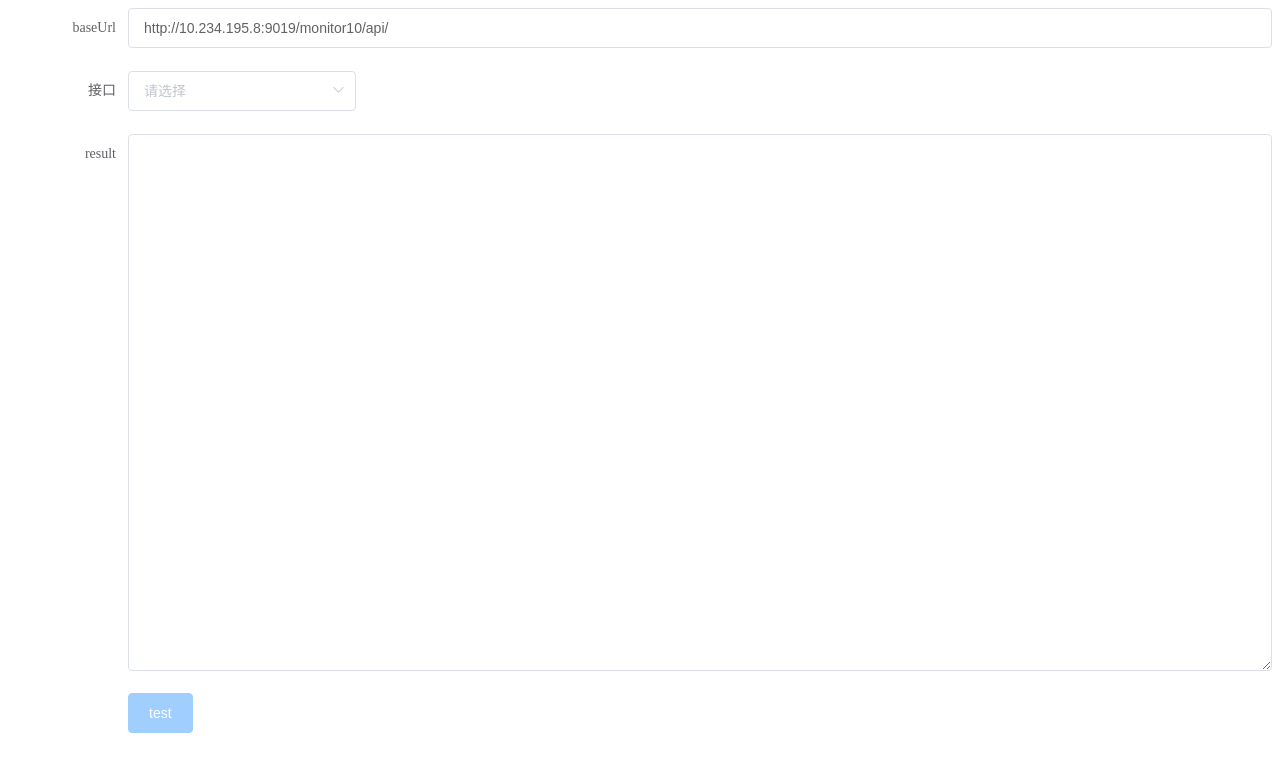
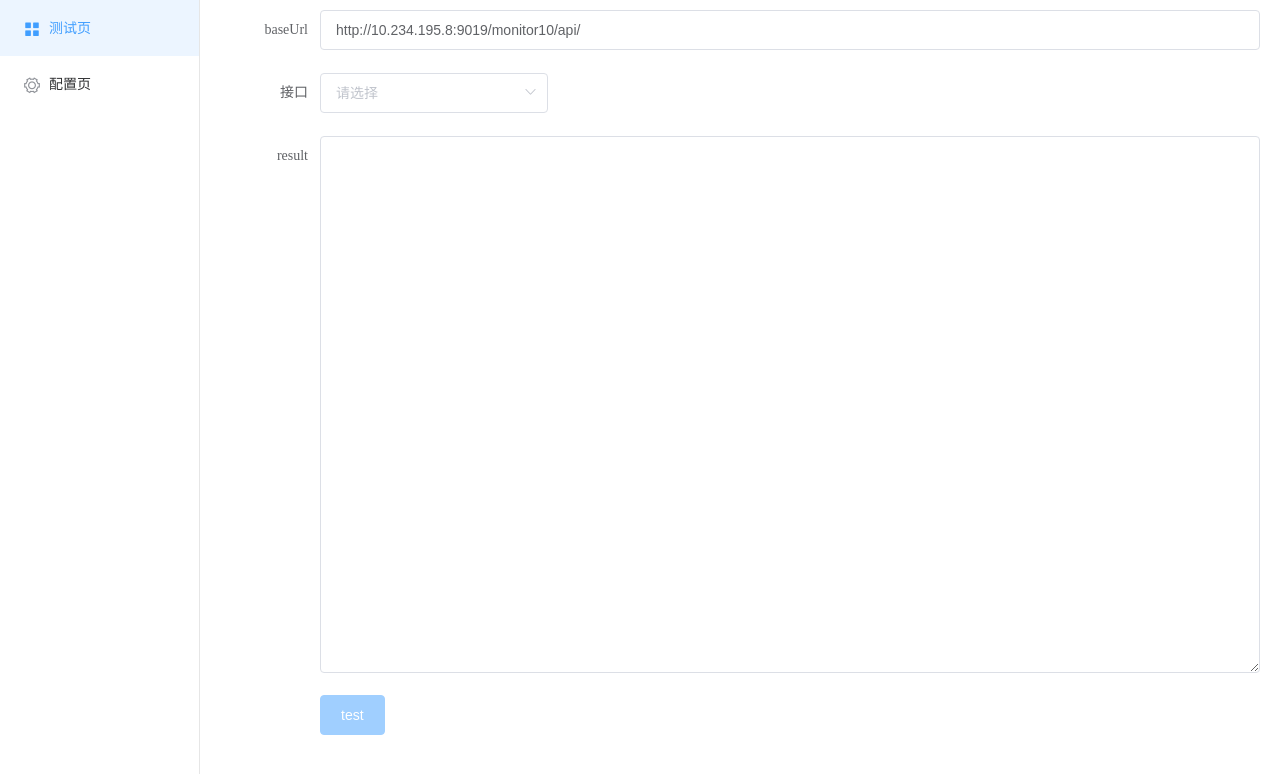
Before and after one commit to Lingdeqing/pages, a Vue app in the folder static-tools/test-io/: page / in a window 1280 px wide. Shown: the top 774 px of the page. Built offline with nearby package versions, Linux system fonts and the light colour scheme.

Commit message:
添加配置页

```diff
--- a/static-tools/test-io/package.json
+++ b/static-tools/test-io/package.json
@@ -10,7 +10,8 @@
   "dependencies": {
     "element-ui": "^2.4.11",
     "jquery": "^3.3.1",
-    "vue": "^2.5.17"
+    "vue": "^2.5.17",
+    "vue-router": "^3.0.2"
   },
   "devDependencies": {
     "@vue/cli-plugin-babel": "^3.2.0",
--- a/static-tools/test-io/src/App.vue
+++ b/static-tools/test-io/src/App.vue
@@ -1,136 +1,61 @@
 <template>
-  <div id="app">
-    <el-form label-width="120px">
-      <el-form-item label="baseUrl">
-        <el-input v-model="baseUrl"></el-input>
-      </el-form-item>
-    </el-form>
-
-    <el-form label-width="120px">
-      <el-form-item label="接口" class="baseItem">
-        <el-select v-model="testInterface" placeholder="请选择">
-          <el-option
-            v-for="(item, path) in interfaces"
-            :key="path"
-            :label="path"
-            :value="path">
-          </el-option>
-        </el-select>
-      </el-form-item>
-
-      <template v-for="(item, path) in interfaces">
-        <div v-if="path === testInterface" :key="path">
-          <el-form-item label="method" class="baseItem">
-            <el-select v-model="item.method" placeholder="请选择">
-              <el-option
-                v-for="(method) in methods"
-                :key="method"
-                :label="method"
-                :value="method">
-              </el-option>
-            </el-select>
-          </el-form-item>
-          <el-form-item label="超时" class="baseItem">
-            <el-input v-model="item.timeout"></el-input>
-          </el-form-item>
-          <div class="clear"></div>
-          <el-form-item v-for="(value, key) in item.params" :key="key" :label="key" >
-            <el-input v-model="item.params[key]"></el-input>
-          </el-form-item>
-        </div>
-      </template>
-
-      <el-form-item label="result" class="clear">
-        <el-input type="textarea" v-model="testResult" rows="25"></el-input>
-      </el-form-item>
-      <el-form-item>
-        <el-button @click="callInterface" type="primary" :disabled="!testInterface">test</el-button>
-      </el-form-item>
-    </el-form>
-  </div>
+  <el-container>
+    <el-aside width="200px">
+      <el-menu
+        :router="true"
+        default-active="/">
+        <el-menu-item index="/">
+          <i class="el-icon-menu"></i>
+          <span slot="title">测试页</span>
+        </el-menu-item>
+        <el-menu-item index="/config">
+          <i class="el-icon-setting"></i>
+          <span slot="title">配置页</span>
+        </el-menu-item>
+      </el-menu>
+    </el-aside>
+    <el-main>
+      <el-scrollbar
+          wrap-class="main__wrap"
+          view-class="main"
+          ref="scrollbar">
+          <router-view></router-view>
+      </el-scrollbar>
+    </el-main>
+  </el-container>
 </template>
 
 <script>
+import Vue from 'vue';
+import VueRouter from 'vue-router';
 import $ from 'jquery';
+import Test from './components/test';
+import Config from './components/config';
+
+Vue.use(VueRouter);
 
 const STORAGE_KEY = 'ifa_data';
 export default {
   name: 'app',
-  data(){
-    const storage = localStorage.getItem(STORAGE_KEY);
-    const defaultData = {
-      baseUrl: 'http://10.234.195.8:9019/monitor10/api/',
-      testInterface: '',
-      testResult: '',
-      methods: ['GET', 'POST'],
-      interfaces: {
-        getEverydayOpenTimes: {
-          method: 'POST',
-          timeout: 300,
-          params: {
-            month: 8,
-            year: 2018,
-            pageUrl: 'http://home.mi.com/shop/crowdfunding?_rt=weex&pageid=5',
-          }
-        },
-        getTotalOpenTimes: {
-          method: 'POST',
-          timeout: 300,
-          params: {
-            month: 8,
-            year: 2018,
-          }
-        },
-        getPageUrls: {
-          method: 'POST',
-          timeout: 300,
-          params: {
-            month: 8,
-            year: 2018,
-          }
-        },
-        getWeexOpenList: {
-          method: 'POST',
-          timeout: 300,
-          params: {
-            currentPage: 1,
-            pageSize: 10,
-          }
-        },
-      }
-    };
-    const data = storage ? JSON.parse(storage) : defaultData;
-    return data;
+  components: {
+    Test,
+    Config,
   },
-  methods: {
-    callInterface(){
-      this.testResult = '';
-      const ifa = this.interfaces[this.testInterface];
-      $.ajax({
-        type: ifa.method,
-        url: this.baseUrl + this.testInterface,
-        data: ifa.params,
-        timeout: ifa.timeout
-      })
-      .then((result) => {
-        this.testResult = JSON.stringify(result, null, 2);
-      })
-      .catch((e) => {
-        this.testResult = e.statusText;
-      })
-    }
-  },
-  watch: {
-    $data: {
-      deep: true,
-      handler(){
-        localStorage.setItem(STORAGE_KEY, JSON.stringify(this.$data));
-      }
-    }
-  }
+  router: new VueRouter({
+    routes: [
+      {path: '/', component: Test},
+      {path: '/test', component: Test},
+      {path: '/config', component: Config},
+    ]
+  })
 }
 </script>
+<style>
+body{margin:0;padding: 0;}
+.main__wrap{max-height: calc(100vh - 20px);padding: 10px 20px 10px 0;}
+</style>
 <style scoped>
-.clear{clear:left;}
-.baseItem{float: left;}
+.el-container{height: 100vh;}
+.el-main{padding:0;}
+.el-menu{height: 100%;}
 </style>
--- /dev/null
+++ b/static-tools/test-io/src/components/config.vue
@@ -0,0 +1,9 @@
+<template>
+    <div>配置页面
+    </div>
+</template>
+<script>
+export default {
+
+}
+</script>
--- /dev/null
+++ b/static-tools/test-io/src/components/test.vue
@@ -0,0 +1,136 @@
+<template>
+  <div id="test">
+    <el-form label-width="120px">
+      <el-form-item label="baseUrl">
+        <el-input v-model="baseUrl"></el-input>
+      </el-form-item>
+    </el-form>
+
+    <el-form label-width="120px">
+      <el-form-item label="接口" class="baseItem">
+        <el-select v-model="testInterface" placeholder="请选择">
+          <el-option
+            v-for="(item, path) in interfaces"
+            :key="path"
+            :label="path"
+            :value="path">
+          </el-option>
+        </el-select>
+      </el-form-item>
+
+      <template v-for="(item, path) in interfaces">
+        <div v-if="path === testInterface" :key="path">
+          <el-form-item label="method" class="baseItem">
+            <el-select v-model="item.method" placeholder="请选择">
+              <el-option
+                v-for="(method) in methods"
+                :key="method"
+                :label="method"
+                :value="method">
+              </el-option>
+            </el-select>
+          </el-form-item>
+          <el-form-item label="超时" class="baseItem">
+            <el-input v-model="item.timeout"></el-input>
+          </el-form-item>
+          <div class="clear"></div>
+          <el-form-item v-for="(value, key) in item.params" :key="key" :label="key" >
+            <el-input v-model="item.params[key]"></el-input>
+          </el-form-item>
+        </div>
+      </template>
+
+      <el-form-item label="result" class="clear">
+        <el-input type="textarea" v-model="testResult" rows="25"></el-input>
+      </el-form-item>
+      <el-form-item>
+        <el-button @click="callInterface" type="primary" :disabled="!testInterface">test</el-button>
+      </el-form-item>
+    </el-form>
+  </div>
+</template>
+
+<script>
+import $ from 'jquery';
+
+const STORAGE_KEY = 'ifa_data';
+export default {
+  name: 'test',
+  data(){
+    const storage = localStorage.getItem(STORAGE_KEY);
+    const defaultData = {
+      baseUrl: 'http://10.234.195.8:9019/monitor10/api/',
+      testInterface: '',
+      testResult: '',
+      methods: ['GET', 'POST'],
+      interfaces: {
+        getEverydayOpenTimes: {
+          method: 'POST',
+          timeout: 300,
+          params: {
+            month: 8,
+            year: 2018,
+            pageUrl: 'http://home.mi.com/shop/crowdfunding?_rt=weex&pageid=5',
+          }
+        },
+        getTotalOpenTimes: {
+          method: 'POST',
+          timeout: 300,
+          params: {
+            month: 8,
+            year: 2018,
+          }
+        },
+        getPageUrls: {
+          method: 'POST',
+          timeout: 300,
+          params: {
+            month: 8,
+            year: 2018,
+          }
+        },
+        getWeexOpenList: {
+          method: 'POST',
+          timeout: 300,
+          params: {
+            currentPage: 1,
+            pageSize: 10,
+          }
+        },
+      }
+    };
+    const data = storage ? JSON.parse(storage) : defaultData;
+    return data;
+  },
+  methods: {
+    callInterface(){
+      this.testResult = '';
+      const ifa = this.interfaces[this.testInterface];
+      $.ajax({
+        type: ifa.method,
+        url: this.baseUrl + this.testInterface,
+        data: ifa.params,
+        timeout: ifa.timeout
+      })
+      .then((result) => {
+        this.testResult = JSON.stringify(result, null, 2);
+      })
+      .catch((e) => {
+        this.testResult = e.statusText;
+      })
+    }
+  },
+  watch: {
+    $data: {
+      deep: true,
+      handler(){
+        localStorage.setItem(STORAGE_KEY, JSON.stringify(this.$data));
+      }
+    }
+  }
+}
+</script>
+<style scoped>
+.clear{clear:left;}
+.baseItem{float: left;}
+</style>
```
Also changed, not shown: 1 other file (tests, documents, lock files or other folders).
